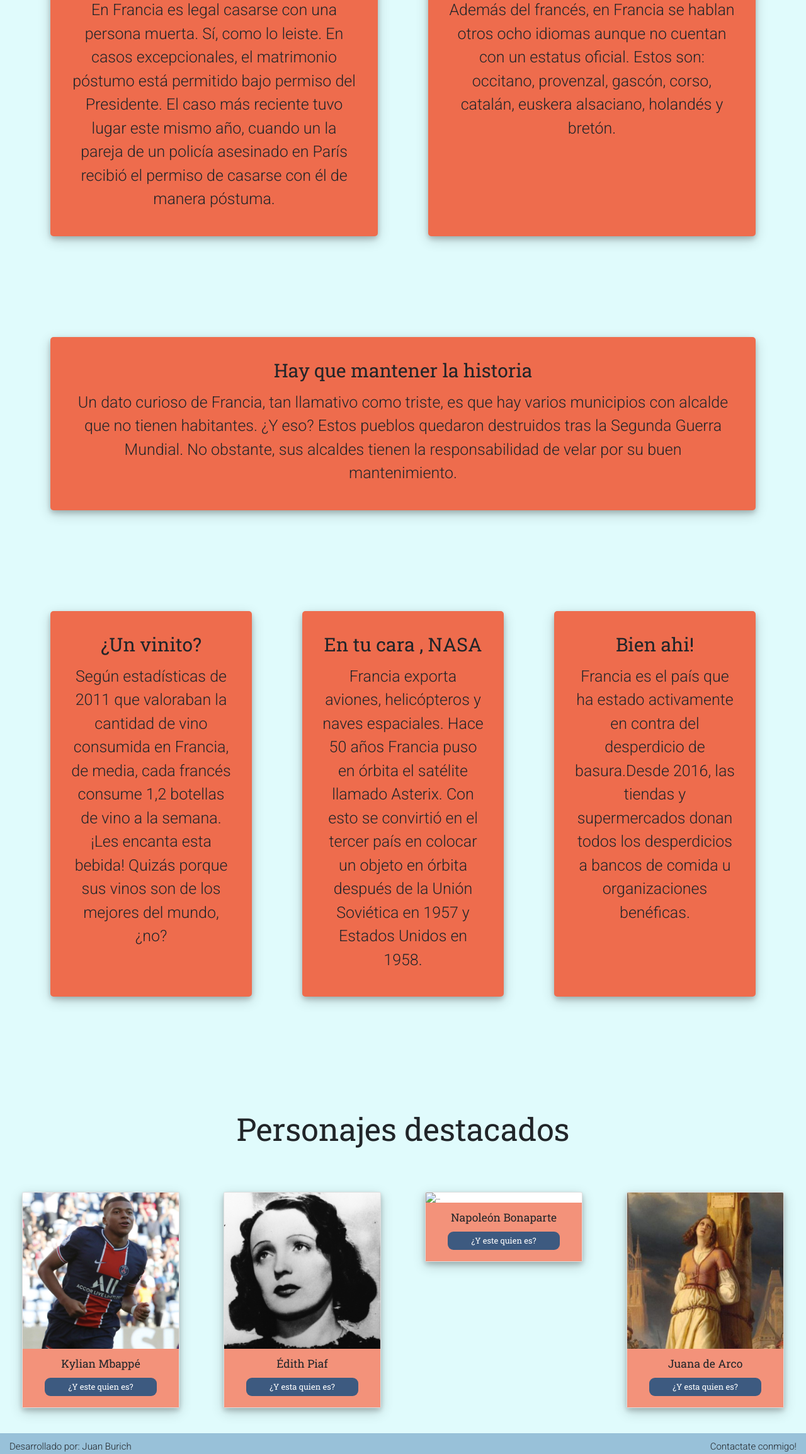
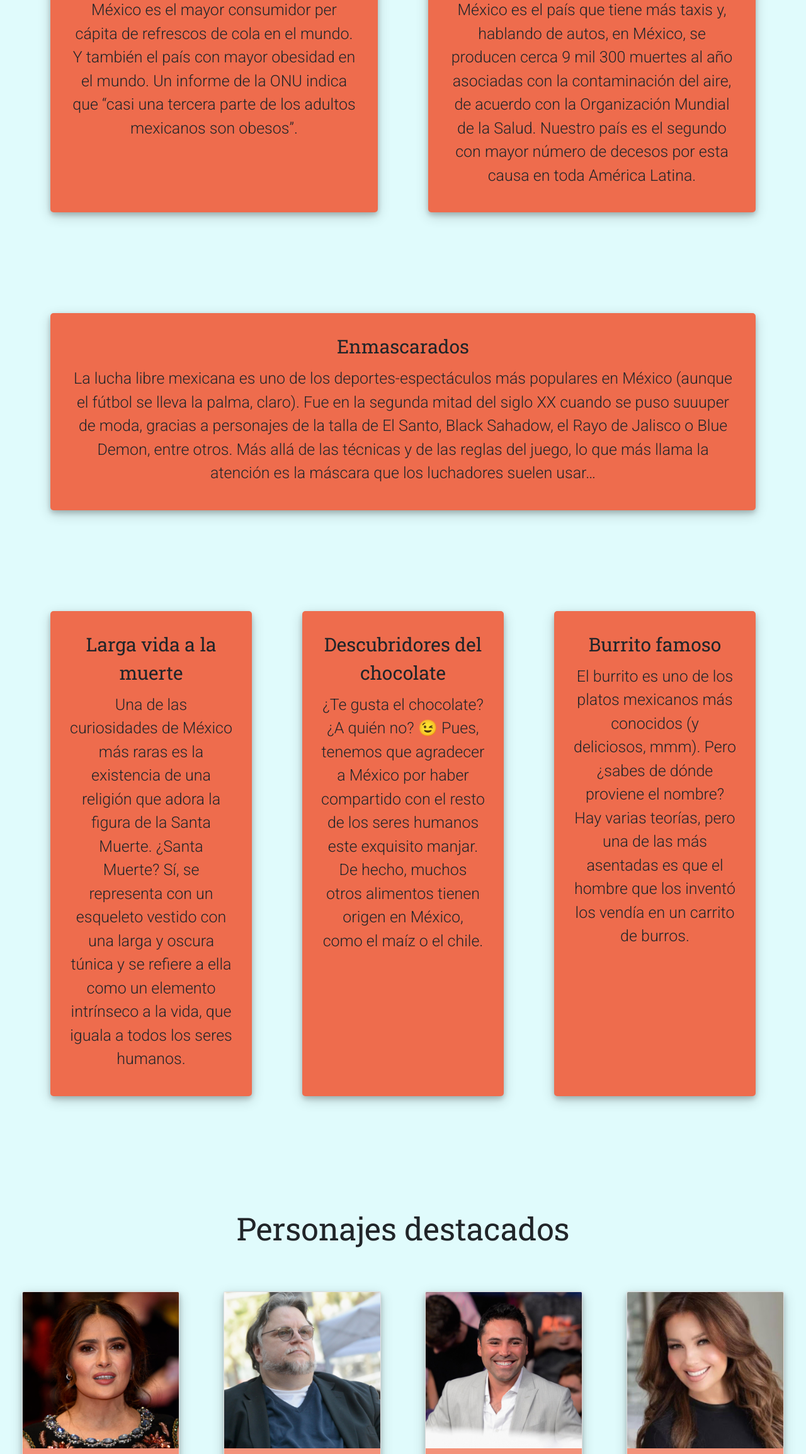
Before and after one commit to jburich13/Maquetado, a website: page destinos/destinoMexico.html in a window 1280 px wide. Shown: the part 333-2641 px from the top of the page at 63% size. Drawn offline with nearby package versions, Linux system fonts and the light colour scheme.

Commit message:
Mexico terminado

```diff
--- a/destinos/destinoMexico.html
+++ b/destinos/destinoMexico.html
@@ -4,13 +4,13 @@
     <meta charset="UTF-8">
     <meta name="viewport" content="width=device-width, initial-scale=1.0">
     <meta name="keywords" content="destinos, viajes, datos, curiosos">
-    <meta name="description" content="Bienvenido a Francia, tierra de los crepes, la torre eiffel y los castillos">
+    <meta name="description" content="Bienvenido a Mexico, tierra de los burritos, el picante y las enchiladas">
     <link rel="stylesheet" href="https://stackpath.bootstrapcdn.com/bootstrap/5.0.0-alpha2/css/bootstrap.min.css" integrity="sha384-DhY6onE6f3zzKbjUPRc2hOzGAdEf4/Dz+WJwBvEYL/lkkIsI3ihufq9hk9K4lVoK" crossorigin="anonymous">
     <link rel="stylesheet" href="../css/style.css">
     <link rel="stylesheet" href="https://cdnjs.cloudflare.com/ajax/libs/animate.css/4.1.1/animate.min.css"/>
     <link rel="icon" href="../src/icons/travelling.png">
     <link href="https://fonts.googleapis.com/css2?family=Roboto+Slab&family=Roboto:wght@300&display=swap" rel="stylesheet">
-    <title>TuDestino: Francia</title>
+    <title>TuDestino: Mexico</title>
 </head>
 <body>
     <header>
@@ -42,33 +42,33 @@
     <div class="container-fluid">
       <div class="row cont justify-content-center">
           <div class="col-lg col-md col-sm col-12 contFrase destinos__Card">
-              <p class="destinos__CardSubtitulo text-center">¿Para toda la vida?</p>
-              <p class="destinos__CardTexto text-center"> En Francia es legal casarse con una persona muerta. Sí, como lo leiste. En casos excepcionales, el matrimonio póstumo está permitido bajo permiso del Presidente. El caso más reciente tuvo lugar este mismo año, cuando un la pareja de un policía asesinado en París recibió el permiso de casarse con él de manera póstuma.</p>
+              <p class="destinos__CardSubtitulo text-center">Coca Cola por todo</p>
+              <p class="destinos__CardTexto text-center">México es el mayor consumidor per cápita de refrescos de cola en el mundo. Y también el país con mayor obesidad en el mundo. Un informe de la ONU indica que “casi una tercera parte de los adultos mexicanos son obesos”.</p>
           </div>
           <div class="col-lg col-md col-sm-6 col-12 contFrase destinos__Card">
-              <p class="destinos__CardSubtitulo text-center">Poliglotas</p>
-              <p class="destinos__CardTexto text-center">Además del francés, en Francia se hablan otros ocho idiomas aunque no cuentan con un estatus oficial. Estos son: occitano, provenzal, gascón, corso, catalán, euskera alsaciano, holandés y bretón.</p>
+              <p class="destinos__CardSubtitulo text-center">El humo mata</p>
+              <p class="destinos__CardTexto text-center"> México es el país que tiene más taxis y, hablando de autos, en México, se producen cerca 9 mil 300 muertes al año asociadas con la contaminación del aire, de acuerdo con la Organización Mundial de la Salud. Nuestro país es el segundo con mayor número de decesos por esta causa en toda América Latina.</p>
           </div>
       </div>
       <div class="row cont justify-content-center">
         <div class="col-lg col-md col-sm-6 col-12 contFrase destinos__Card">
-          <p class="destinos__CardSubtitulo text-center">Hay que mantener la historia</p>
-          <p class="destinos__CardTexto text-center">Un dato curioso de Francia, tan llamativo como triste, es que hay varios municipios con alcalde que no tienen habitantes. ¿Y eso? Estos pueblos quedaron destruidos tras la Segunda Guerra Mundial. No obstante, sus alcaldes tienen la responsabilidad de velar por su buen mantenimiento.</p>
+          <p class="destinos__CardSubtitulo text-center">Enmascarados</p>
+          <p class="destinos__CardTexto text-center">La lucha libre mexicana es uno de los deportes-espectáculos más populares en México (aunque el fútbol se lleva la palma, claro). Fue en la segunda mitad del siglo XX cuando se puso suuuper de moda, gracias a personajes de la talla de El Santo, Black Sahadow, el Rayo de Jalisco o Blue Demon, entre otros. Más allá de las técnicas y de las reglas del juego, lo que más llama la atención es la máscara que los luchadores suelen usar…</p>
         </div>
       </div>
       <div class="row cont justify-content-center">
         <div class="col-lg col-md col-sm-6 col-12 contFrase destinos__Card">
-          <p class="destinos__CardSubtitulo text-center">¿Un vinito?</p>
-          <p class="destinos__CardTexto text-center">Según estadísticas de 2011 que valoraban la cantidad de vino consumida en Francia, de media, cada francés consume 1,2 botellas de vino a la semana. ¡Les encanta esta bebida! Quizás porque sus vinos son de los mejores del mundo, ¿no?</p>
+          <p class="destinos__CardSubtitulo text-center">Larga vida a la muerte</p>
+          <p class="destinos__CardTexto text-center">Una de las curiosidades de México más raras es la existencia de una religión que adora la figura de la Santa Muerte. ¿Santa Muerte? Sí, se representa con un esqueleto vestido con una larga y oscura túnica y se refiere a ella como un elemento intrínseco a la vida, que iguala a todos los seres humanos.</p>
         </div>
         <div class="col-lg col-md col-sm-12 col-12 contFrase destinos__Card">
-          <p class="destinos__CardSubtitulo text-center">En tu cara , NASA</p>
-          <p class="destinos__CardTexto text-center">Francia exporta aviones, helicópteros y naves espaciales. Hace 50 años Francia puso en órbita el satélite llamado Asterix. Con esto se convirtió en el tercer país en colocar un objeto en órbita después de la Unión Soviética en 1957 y Estados Unidos en 1958.</p>
+          <p class="destinos__CardSubtitulo text-center">Descubridores del chocolate </p>
+          <p class="destinos__CardTexto text-center">¿Te gusta el chocolate? ¿A quién no? 😉 Pues, tenemos que agradecer a México por haber compartido con el resto de los seres humanos este exquisito manjar. De hecho, muchos otros alimentos tienen origen en México, como el maíz o el chile.</p>
           </p>
         </div>
         <div class="col-lg col-md col-sm-12 col-12 contFrase destinos__Card">
-          <p class="destinos__CardSubtitulo text-center">Bien ahi!</p>
-          <p class="destinos__CardTexto text-center">Francia es el país que ha estado activamente en contra del desperdicio de basura.Desde 2016, las tiendas y supermercados donan todos los desperdicios a bancos de comida u organizaciones benéficas.</p>
+          <p class="destinos__CardSubtitulo text-center">Burrito famoso</p>
+          <p class="destinos__CardTexto text-center"> El burrito es uno de los platos mexicanos más conocidos (y deliciosos, mmm). Pero ¿sabes de dónde proviene el nombre?  Hay varias teorías, pero una de las más asentadas es que el hombre que los inventó los vendía en un carrito de burros.</p>
         </div>
       </div>
   </div>
@@ -82,11 +82,11 @@
       <div class="row justify-content-center">
           <div class="col-12 col-sm-12 col-md-4 col-lg-3 ">
               <div class="card tarjeta">
-                  <img src="../src/img/PersonajesFrancia/mbappe.jpg" class="card-img-top" alt="...">
+                  <img src="../src/img/PersonajesMexico/salma.jpeg" class="card-img-top" alt="...">
                   <div class="card-body tarjetaBody">
-                    <h3 class="card-title text-center">Kylian Mbappé</h3>
+                    <h3 class="card-title text-center">Salma Hayek</h3>
                     <div class="row d-flex justify-content-center">
-                      <a href="https://es.wikipedia.org/wiki/Kylian_Mbapp%C3%A9" class="btn boton" target="_blank">¿Y este quien es?</a>
+                      <a href="https://es.wikipedia.org/wiki/Salma_Hayek" class="btn boton" target="_blank">¿Y este quien es?</a>
                     </div>
                   </div>
               </div>
@@ -95,11 +95,11 @@
 
           <div class="col-12 col-sm-12 col-md-4 col-lg-3">
               <div class="card tarjeta">
-                  <img src="../src/img/PersonajesFrancia/piaf.jpg" class="card-img-top" alt="...">
+                  <img src="../src/img/PersonajesMexico/deltoro.jpg" class="card-img-top" alt="...">
                   <div class="card-body tarjetaBody">
-                      <h3 class="card-title text-center">Édith Piaf</h3>
+                      <h3 class="card-title text-center">Guillermo del Toro</h3>
                       <div class="row d-flex justify-content-center">
-                        <a href="https://es.wikipedia.org/wiki/%C3%89dith_Piaf" class="btn boton" target="_blank">¿Y esta quien es?</a>
+                        <a href="https://es.wikipedia.org/wiki/Guillermo_del_Toro" class="btn boton" target="_blank">¿Y esta quien es?</a>
                       </div>
                   </div>
               </div>
@@ -108,22 +108,22 @@
 
           <div class=" col-12 col-sm-12 col-md-4 col-lg-3 ">
               <div class="card tarjeta">
-                  <img src="../src/img/PersonajesFrancia/napoleon.jpg" class="card-img-top" alt="...">
+                  <img src="../src/img/PersonajesMexico/oscar.jpg" class="card-img-top" alt="...">
                   <div class="card-body tarjetaBody">
-                      <h3 class="card-title text-center">Napoleón Bonaparte</h3>
+                      <h3 class="card-title text-center">Óscar de la Hoya</h3>
                       <div class="row d-flex justify-content-center">
-                        <a href="https://es.wikipedia.org/wiki/Napole%C3%B3n_Bonaparte" class="btn boton" target="_blank">¿Y este quien es?</a>
+                        <a href="https://es.wikipedia.org/wiki/%C3%93scar_de_la_Hoya" class="btn boton" target="_blank">¿Y este quien es?</a>
                       </div>
                   </div>
               </div>
           </div>
           <div class="col-12 col-sm-12 col-md-4 col-lg-3 ">
             <div class="card tarjeta">
-                <img src="../src/img/PersonajesFrancia/juana.jpg" class="card-img-top" alt="...">
+                <img src="../src/img/PersonajesMexico/thalia.jpg" class="card-img-top" alt="...">
                 <div class="card-body tarjetaBody">
-                    <h3 class="card-title text-center">Juana de Arco</h3>
+                    <h3 class="card-title text-center">Thalía</h3>
                     <div class="row d-flex justify-content-center">
-                      <a href="https://es.wikipedia.org/wiki/Juana_de_Arco" class="btn boton" target="_blank">¿Y esta quien es?</a>
+                      <a href="https://es.wikipedia.org/wiki/Thal%C3%ADa" class="btn boton" target="_blank">¿Y esta quien es?</a>
                     </div>
                 </div>
             </div>
```
Also changed, not shown: destinos/destinoUsa.html (+0 -5 lines), src/img/PersonajesMexico/deltoro.jpg (added), src/img/PersonajesMexico/oscar.jpg (added), src/img/PersonajesMexico/salma.jpeg (added), src/img/PersonajesMexico/thalia.jpg (added).
